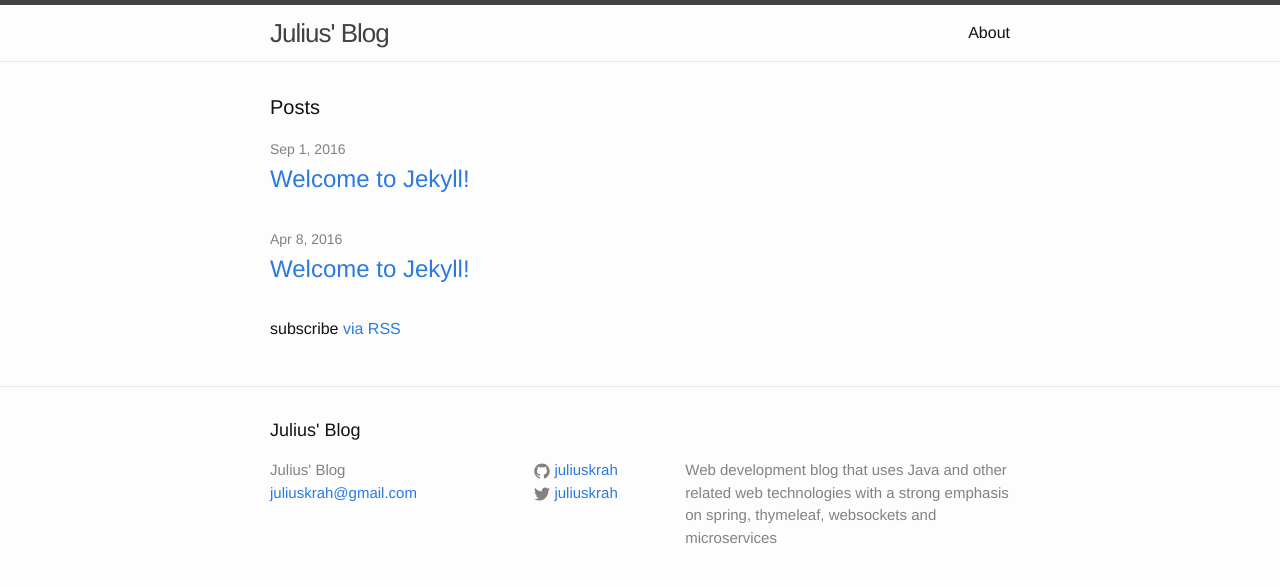
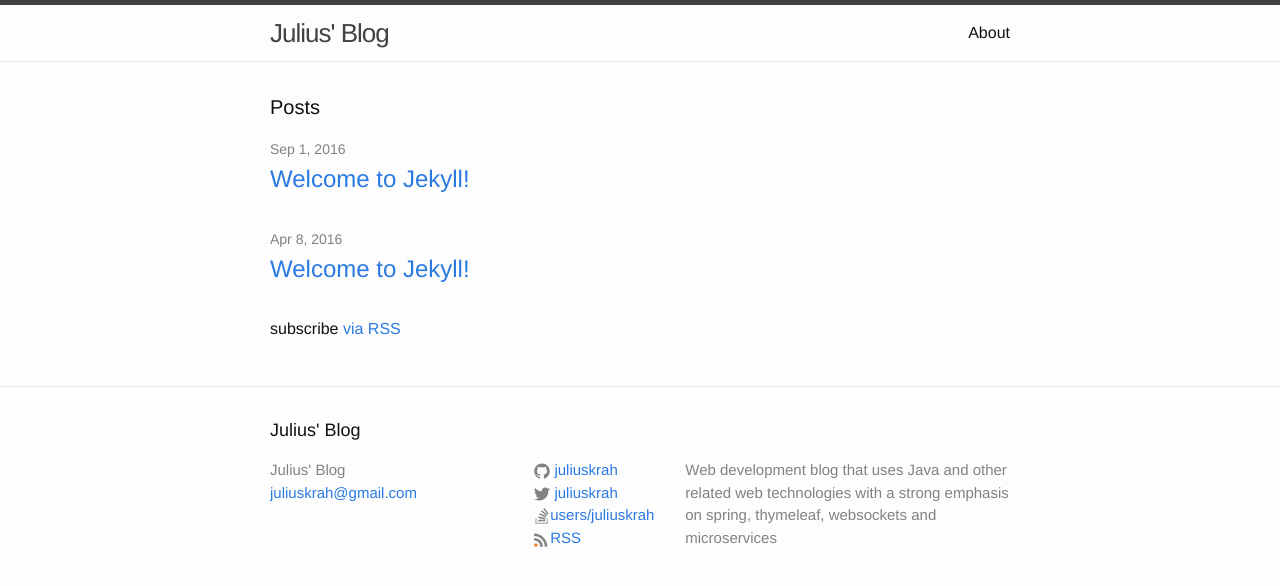
Before and after one commit to juliuskrah/juliuskrah.github.io, a Jekyll site: the page built from index.html, in a window 1280 px wide. Shown: the top 586 px of the page. Built offline with Jekyll 4.4.1, drawn with Linux system fonts in a browser that asks for light colours.

Commit message:
added stackoverflow icon

```diff
--- a/_config.yml
+++ b/_config.yml
@@ -15,6 +15,7 @@ baseurl: "" # the subpath of your site, e.g. /blog
 url: "https://juliuskrah.github.io" # the base hostname & protocol for your site
 twitter_username: juliuskrah
 github_username:  juliuskrah
+stackoverflow_link: users/juliuskrah
 
 # Build settings
 markdown: kramdown
--- a/_includes/footer.html
+++ b/_includes/footer.html
@@ -25,6 +25,16 @@
             {% include icon-twitter.html username=site.twitter_username %}
           </li>
           {% endif %}
+
+          {% if site.stackoverflow_link %}
+          <li>
+            {% include icon-stackoverflow.html username=site.stackoverflow_link %}
+          </li>
+          {% endif %}
+
+          <li>
+            {% include icon-rss.html %}
+          </li>
         </ul>
       </div>
 
--- /dev/null
+++ b/_includes/icon-rss.html
@@ -0,0 +1 @@
+<a href="{{ "/feed.xml" | prepend: site.baseurl }}"><span class="icon icon--feeds">{% include icon-rss.svg %}</span><span class="username">RSS</span></a>
--- /dev/null
+++ b/_includes/icon-stackoverflow.html
@@ -0,0 +1 @@
+<a href="http://stackoverflow.com/{{ include.username }}"><span class="icon icon--stackoverflow">{% include icon-stackoverflow.svg %}</span><span class="username">{{ include.username }}</span></a>
```
Also changed, not shown: _includes/icon-rss.svg (added), _includes/icon-stackoverflow.svg (added).
